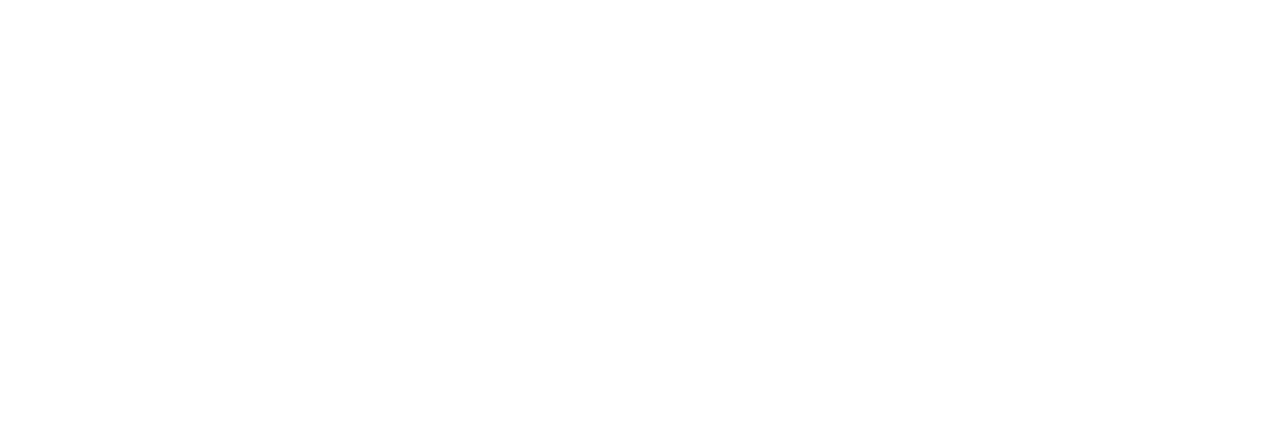
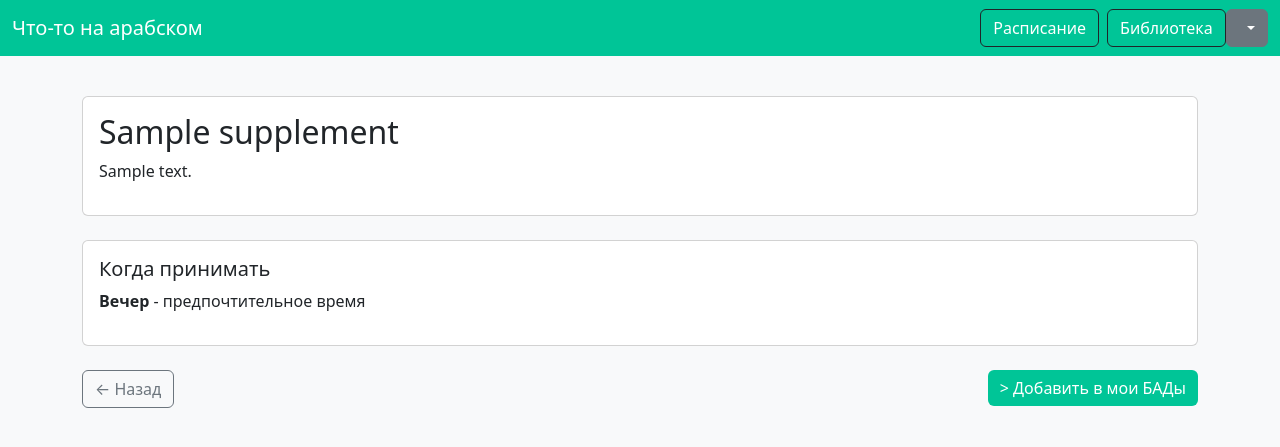
Before and after one commit to Aminakhon/Site, a Flask app: page /api/1/library/1 in a window 1280 px wide. Before the commit the part shown is empty. Shown: the top 447 px of the page. Run offline with Flask 3, Linux system fonts and the light colour scheme; tables that the repository leaves empty hold one stand-in row (values such as "Sample post").

Commit message:
Merge remote-tracking branch 'origin/main'

```diff
--- a/app.py
+++ b/app.py
@@ -76,12 +76,12 @@ def get_supplements(id):
     supplements = Supplements.query.all()
     return render_template('library.html', supplements=supplements, user_id=id)
 
-
 @app.route('/api/<int:user_id>/library/<int:sup_id>', methods=['GET'])
 def get_supplement(user_id, sup_id):
-    supplement = Supplements.query.filter_by(id=sup_id)
-
-    return render_template('text.html', supplement=supplement, user_id=id)
+    supplement = Supplements.query.get_or_404(sup_id)
+    return render_template('text.html',
+                         supplement=supplement,
+                         user_id=user_id)
 
 
 @app.route('/api/<int:user_id>/library/<int:sup_id>', methods=['POST'])
--- a/templates/text.html
+++ b/templates/text.html
@@ -1,10 +1,50 @@
-<!DOCTYPE html>
-<html lang="en">
-<head>
-    <meta charset="UTF-8">
-    <title>Title</title>
-</head>
-<body>
+{% extends 'base.html' %}
+{% block content %}
+<body class="bg-light">
+    <div class="container py-4">
+        {% if supplement %}
+            <div class="card mb-4">
+                <div class="card-body">
+                    <h2 class="card-title">{{ supplement.name }}</h2>
+                    <div class="card-text">
+                            <p>{{ supplement.description }}</p>
+                    </div>
+                </div>
+            </div>
 
+         <div class="card mb-4">
+            <div class="card-body">
+                <h5 class="card-title">Когда принимать</h5>
+                <p>
+                    {% if supplement.time == 'MORNING' %}
+                        <strong>Утро</strong> - лучшее время для приема
+                    {% elif supplement.time == 'NOON' %}
+                        <strong>День</strong> - оптимальное время
+                    {% elif supplement.time == 'AFTERNOON' %}
+                        <strong>После полудня</strong> - рекомендуемое время
+                    {% else %}
+                        <strong>Вечер</strong> - предпочтительное время
+                    {% endif %}
+                </p>
+            </div>
+        </div>
+
+            <div class="d-flex justify-content-between">
+                <a href="/api/{{ user_id }}/library" class="btn btn-outline-secondary">
+                    ← Назад
+                </a>
+                <form method="post" action="/api/{{ user_id }}/library/{{ supplement.id }}">
+                    <button class="btn" style="background-color: #00C597; color: white; border: none;">>
+                        Добавить в мои БАДы
+                    </button>
+                </form>
+            </div>
+        {% else %}
+            <div class="alert alert-danger">
+                БАД не найден
+            </div>
+        {% endif %}
+    </div>
 </body>
-</html>
+
+{% endblock %}
```
Also changed, not shown: templates/library.html (+12 -9 lines).
